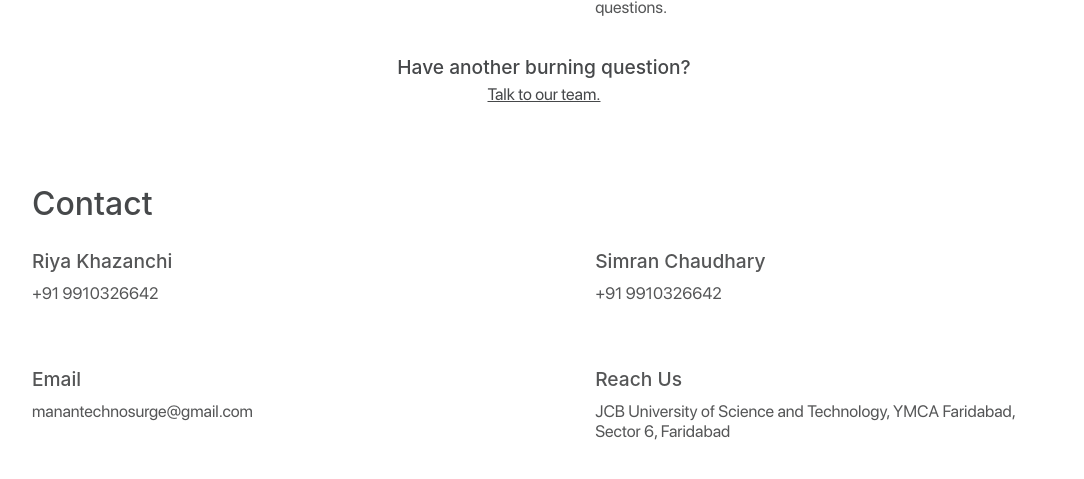
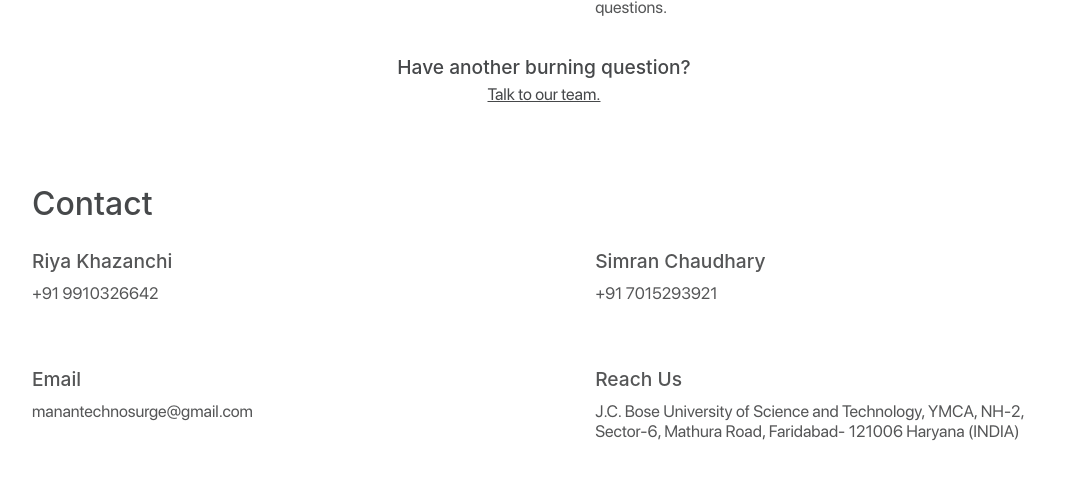
Before and after one commit to Manan-YMCA/zenith2020, a Gatsby site: page / in a window 1280 px wide. Shown: the part 4095-4574 px from the top of the page, without its empty margins (96-1180 px from the left). Built offline with nearby package versions, Linux system fonts and the light colour scheme; Gatsby itself is replaced by a stand-in of ours; a web font is replaced by a local one; what react-pose would draw is missing.

Commit message:
Update siteData.js (#4)

```diff
--- a/src/site/siteData.js
+++ b/src/site/siteData.js
@@ -55,7 +55,7 @@ export const headerData = {
 };
 
 export const footerdata = {
-  address: "JCB University of Science and Technology, YMCA Faridabad, Sector 6, Faridabad"
+  address: "J.C. Bose University of Science and Technology, YMCA, NH-2, Sector-6, Mathura Road, Faridabad- 121006 Haryana (INDIA)"
 
 };
 
@@ -136,7 +136,7 @@ export const previewPageData = {
         start: 0,
         end: 20,
         suffix: '+',
-        textAbove: 'Participant in fun and coding events:',
+        textAbove: 'Participants in fun and programming events:',
         subtitle: 'Events',
         color: siteColors.lighterPurple,
         gridArea: 'statCategories'
@@ -387,7 +387,7 @@ export const FAQPageData = {
 };
 
 
-export const Contact = {
+export const Contact  = {
   numbers: [
     {
       name: "Riya Khazanchi",
@@ -395,7 +395,7 @@ export const Contact = {
     },
     {
       name: "Simran Chaudhary",
-      phone: "+91 9910326642"
+      phone: "+91 7015293921"
     }
   ],
   email: "manantechnosurge@gmail.com",
```
